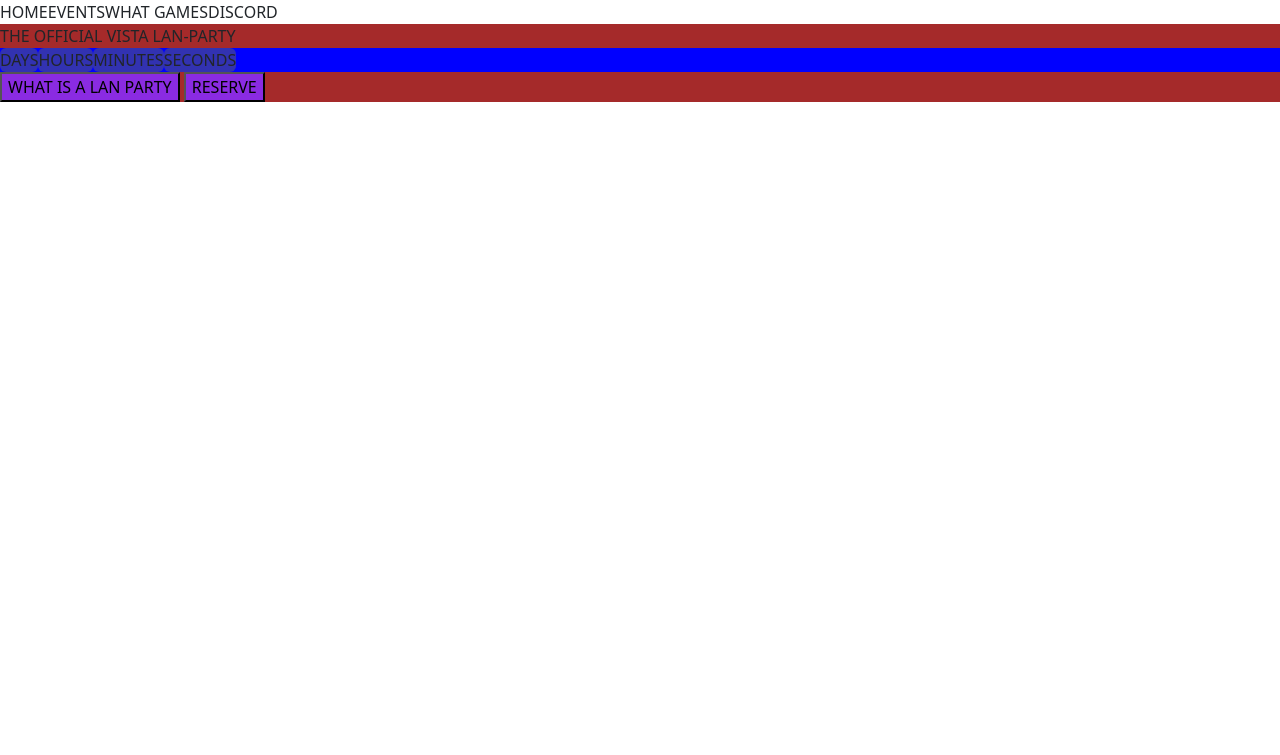
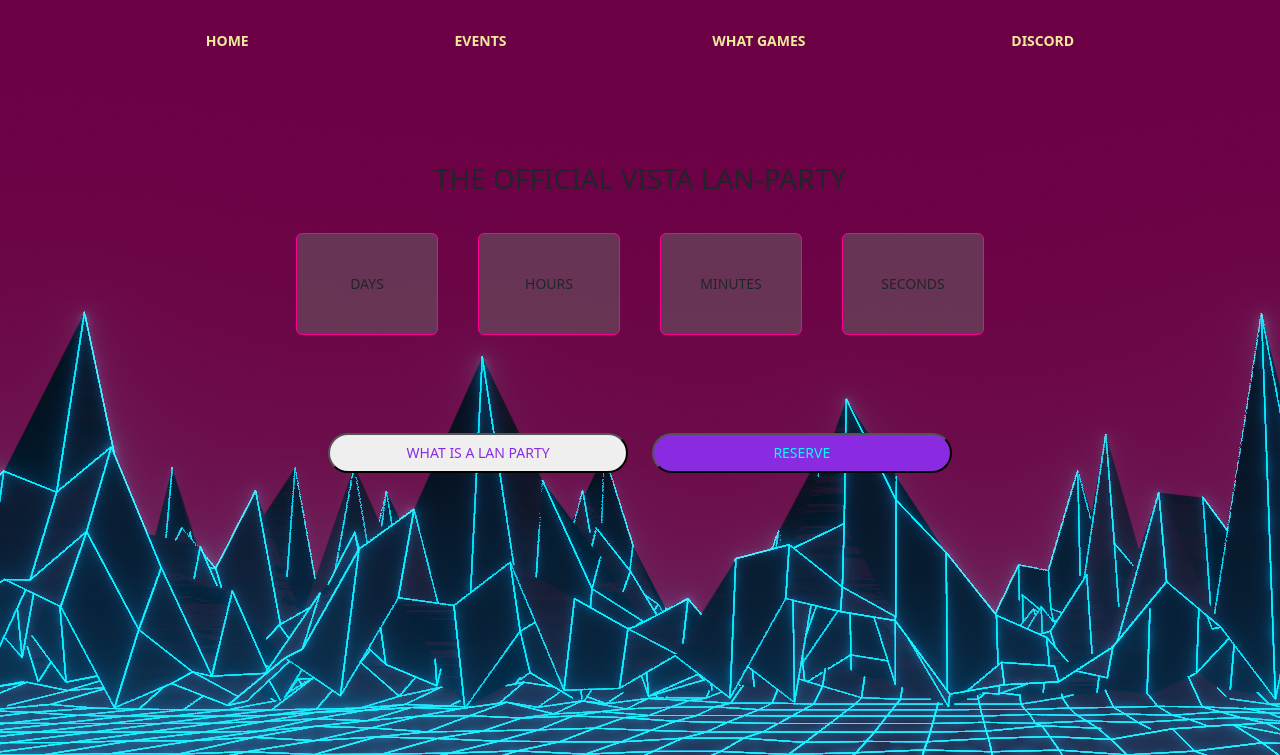
Before and after one commit to TamoAgzt/LAN-party-244, a Python web app: template template/public/index.html in a window 1280 px wide. Shown: the top 755 px of the page. Run offline with Jinja, Linux system fonts and the light colour scheme; the template is opened without the code that fills it, so the values that code supplies are empty.

Commit message:
Template updated

```diff
--- /dev/null
+++ b/template/css/main.css
@@ -0,0 +1,105 @@
+:root,
+:host,
+*,
+*::before,
+*::after {
+    box-sizing: border-box;
+    font-size: 14px;
+    -webkit-font-smoothing: antialiased;
+    -moz-osx-font-smoothing: grayscale;
+
+}
+body{
+
+    background-image: url("../img/Neon_Lights_80s_Tron_Scene_Side_Blue.png");
+}
+h1,
+h2,
+h3,
+h4,
+h5,
+h6 {
+    margin: 8px 0;
+}
+
+p {
+    margin: 0;
+}
+
+.spacer {
+    flex: 1;
+}
+
+.nav {
+    display: flex;
+    align-items: center;
+    height: 80px;
+    top: 0;
+    left: 0;
+    right: 0;
+    font-weight: 900;
+}
+
+
+.content {
+    display: flex;
+    flex-direction: column;
+    margin: 82px auto 32px;
+    padding: 0 16px;
+    align-items: center;
+    justify-content: center;
+}
+
+.timer-container {
+    display: flex;
+    left: 0;
+    right: 0;
+    min-height: 200px;
+    flex-wrap: wrap;
+    justify-content: center;
+    margin: 10px;
+}
+
+.timer-container .timer-box {
+    all: unset;
+    width: 140px;
+    height: 100px;
+    background-color: rgba(100, 100, 100, 0.5);
+    border-radius: 6px;
+    margin: 20px;
+    border: 1px solid rgb(255, 0, 149);
+    display: flex;
+    flex-direction: row;
+    justify-content: center;
+    align-items: center;
+}
+
+.buttons .button-one{
+    color:blueviolet;
+    width: 300px;
+    height: 40px;
+    margin: 10px;
+    border-radius: 25px;
+}
+
+.buttons .button-two {
+    background-color: blueviolet;
+    color:aqua;
+    width: 300px;
+    height: 40px;
+    margin: 10px;
+    border-radius: 25px;
+}
+
+.buttons .button-one:hover,
+.buttons .button-two:hover{
+    transform: translateY(-3px);
+}
+
+a span{
+    color: rgb(240, 233, 156);
+}
+a span:hover{
+    color: rgb(162, 158, 106);
+    cursor: pointer;
+}
--- /dev/null
+++ b/template/js/main.js
@@ -0,0 +1 @@
+// LINK HIER DE SCRIPTS ALS COMPONENTS \\
--- a/template/public/index.html
+++ b/template/public/index.html
@@ -4,27 +4,34 @@
 <head>
     <meta charset="utf-8">
     <title>Template LAN Party</title>
-    <base href="/">
     <meta name="viewport" content="width=device-width, initial-scale=1">
-    <link rel="icon" type="image/x-icon" href="favicon.ico">
-    <script src="https://cdn.jsdelivr.net/npm/bootstrap@5.1.3/dist/js/bootstrap.bundle.min.js" integrity="sha384-ka7Sk0Gln4gmtz2MlQnikT1wXgYsOg+OMhuP+IlRH9sENBO0LRn5q+8nbTov4+1p" crossorigin="anonymous"></script>
-    <link rel="stylesheet" href="main.css">
-    <link href="https://cdn.jsdelivr.net/npm/bootstrap@5.1.3/dist/css/bootstrap.min.css" rel="stylesheet" integrity="sha384-1BmE4kWBq78iYhFldvKuhfTAU6auU8tT94WrHftjDbrCEXSU1oBoqyl2QvZ6jIW3" crossorigin="anonymous">
+    <script src="https://cdn.jsdelivr.net/npm/bootstrap@5.1.3/dist/js/bootstrap.bundle.min.js"
+        integrity="sha384-ka7Sk0Gln4gmtz2MlQnikT1wXgYsOg+OMhuP+IlRH9sENBO0LRn5q+8nbTov4+1p"
+        crossorigin="anonymous"></script>
+    <link href="./css/main.css" rel="stylesheet">
+    <link href="./js/main.js">
+    <link href="https://cdn.jsdelivr.net/npm/bootstrap@5.1.3/dist/css/bootstrap.min.css" rel="stylesheet"
+        integrity="sha384-1BmE4kWBq78iYhFldvKuhfTAU6auU8tT94WrHftjDbrCEXSU1oBoqyl2QvZ6jIW3" crossorigin="anonymous">
 </head>
 
 <body>
     <!--<app-root></app-root>-->
     <div class="nav" role="banner">
         <!--PLACEHOLDER MOET IN JS GEMAAKT WORDEN-->
-        <span>HOME</span>
-        <span>EVENTS</span>
-        <span>WHAT GAMES</span>
-        <span>DISCORD</span>
+        <div class="spacer"></div>
+        <a><span>HOME</span></a>
+        <div class="spacer"></div>
+        <a><span>EVENTS</span></a>
+        <div class="spacer"></div>
+        <a><span>WHAT GAMES</span></a>
+        <div class="spacer"></div>
+        <a><span>DISCORD</span></a>
+        <div class="spacer"></div>
     </div>
     <div class="content" role="main">
-        <header>
+        <h2>
             THE OFFICIAL VISTA LAN-PARTY
-        </header>
+        </h2>
 
         <div class="timer-container">
             <div class="timer-box">
@@ -32,7 +39,7 @@
                 <span>DAYS</span>
             </div>
             <div class="timer-box">
-                <span id="hours"> </span>
+                <span id="hours"></span>
                 <span>HOURS</span>
             </div>
             <div class="timer-box">
@@ -45,8 +52,10 @@
             </div>
         </div>
 
-        <button class="left-button">WHAT IS A LAN PARTY</button>
-        <button class="right-button">RESERVE</button>
+        <div class="buttons">
+            <button class="button-one">WHAT IS A LAN PARTY</button>
+            <button class="button-two">RESERVE</button>
+        </div>
     </div>
 </body>
 
--- a/template/public/main.css
+++ /dev/null
@@ -1,38 +0,0 @@
-
-
-h1,
-h2,
-h3,
-h4,
-h5,
-h6{
-    margin:0px;
-}
-
-.nav{
-    display: flex;
-    align-content: center;
-}
-
-.content{
-    background-color: brown;
-}
-
-.timer-container{
-    display: flex;
-    left: 0;
-    right: 0;
-    background-color: blue;
-}
-
-.timer-box{
-    max-width: 75px;
-    max-height: 75px;
-    background-color: rgba(100, 100, 100, 0.5);
-    border-radius: 6px;
-}
-
-.content .left-button,
-.content .right-button{
-    background-color: blueviolet;
-}
```
Also changed, not shown: template/img/Neon_Lights_80s_Tron_Scene_Side_Blue.png (added).
